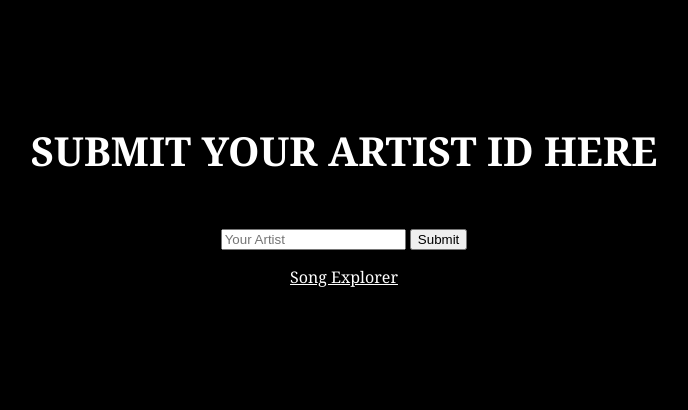
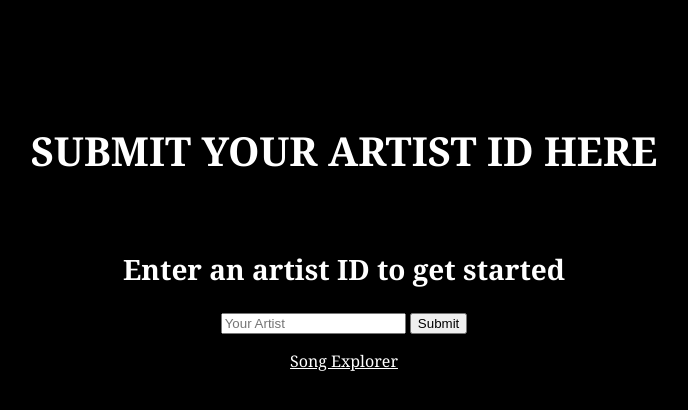
Before and after one commit to vighnu2255/project-vunnithan1, a Flask app: page /welcome in a window 1280 px wide. Shown: the top 410 px of the page, without its empty margins (296-984 px from the left). Run offline with Flask 2, Linux system fonts and the light colour scheme; the visitor is signed in with stand-in values (Sample User, id 1).

Commit message:
Edited welcome page

```diff
--- a/templates/welcome.html
+++ b/templates/welcome.html
@@ -11,6 +11,7 @@
     <br>
     <h1>Submit your Artist ID here</h1>
     <br>
+    <h2>Enter an artist ID to get started</h2>
     <form method="POST" action="/welcome">
         <input type="text" name="artist" placeholder="Your Artist">
         <input type="submit" value="Submit">
```
